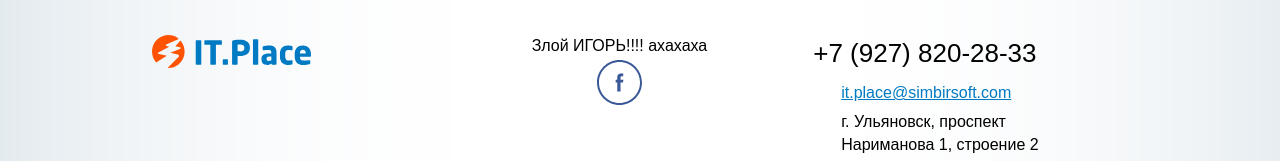
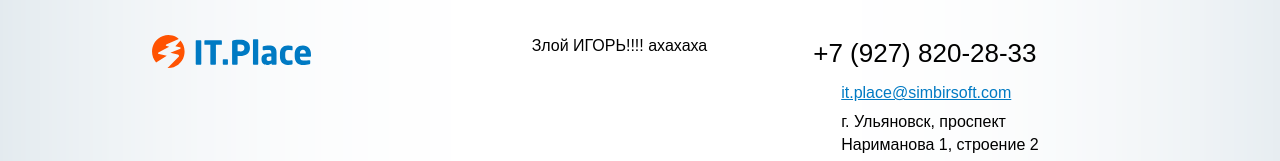
Before and after one commit to muravev/muravev.github.io, a plain HTML site: page index.html in a window 1280 px wide. Shown: the top 161 px of the page. Drawn offline with Linux system fonts and the light colour scheme; a web font is replaced by a local one.

Commit message:
Update index.html

```diff
--- a/index.html
+++ b/index.html
@@ -16,11 +16,7 @@
                         <img src="./assets/it_logo.svg" width="159" alt="logo">
                     </div>
                     <div class="col-md-5 col-md-offset-4 text-center social">
-                        <!-- facebook, twit, vk -->
                         <div>Злой ИГОРЬ!!!! ахахаха</div>
-
-
-                        <a target="_blank"><span class="icon facebook"></span></a>
                     </div>
                     <div class="col-md-8 col-md-offset-1 header__contacts">
                         <div class="header__phone">
```
